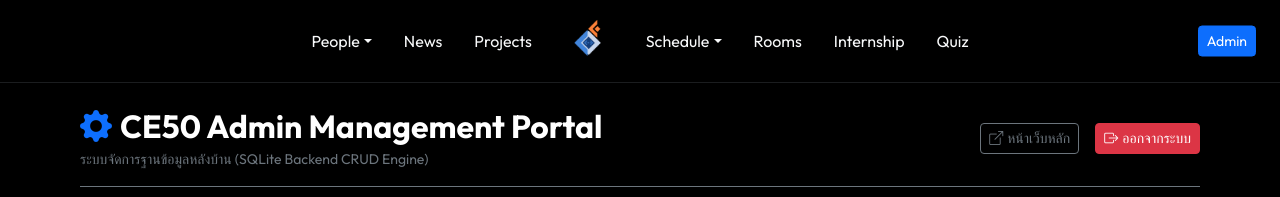
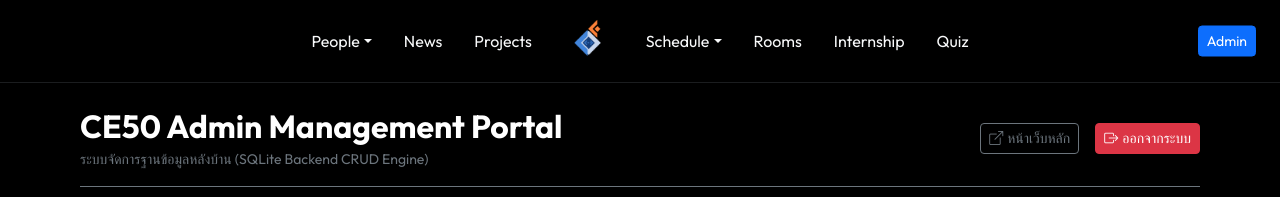
Before and after one commit to BXNK4042/ce50_v2, a Next.js app in the folder frontend/: page /admin in a window 1280 px wide. Shown: the top 197 px of the page. Built offline with nearby package versions, Linux system fonts and the light colour scheme; no server answers; sample sign-in values are in the browser's storage.

Commit message:
refactor(admin): remove gear icon from admin portal title

```diff
--- a/frontend/app/admin/page.tsx
+++ b/frontend/app/admin/page.tsx
@@ -235,10 +235,7 @@ export default function AdminDashboardPage() {
       {/* Top Header Bar */}
       <div className="d-flex flex-wrap justify-content-between align-items-center mb-4 pb-3 border-bottom border-secondary">
         <div>
-          <h2 className="fw-bold mb-1 d-flex align-items-center gap-2">
-            <i className="bi bi-gear-fill text-primary"></i>
-            CE50 Admin Management Portal
-          </h2>
+          <h2 className="fw-bold mb-1">CE50 Admin Management Portal</h2>
           <p className="text-secondary small mb-0">ระบบจัดการฐานข้อมูลหลังบ้าน (SQLite Backend CRUD Engine)</p>
         </div>
         <div className="d-flex align-items-center gap-3 mt-3 mt-md-0">
```
